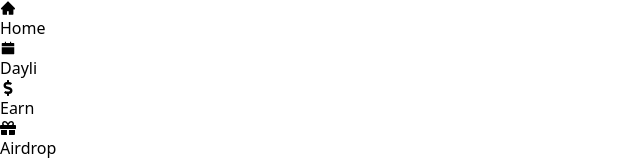
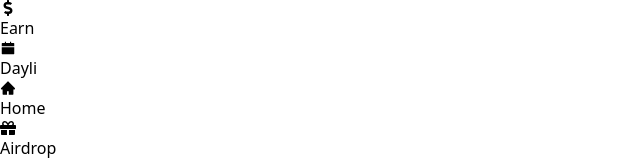
Before and after one commit to ecoiners/miners, a React (Vite) app: page / in a window 1280 px wide. Shown: the top 160 px of the page, without its empty margins (0-640 px from the left). Built offline with nearby package versions, Linux system fonts and the light colour scheme.

Commit message:
src/components/

```diff
--- a/src/components/ButtonNavbar.jsx
+++ b/src/components/ButtonNavbar.jsx
@@ -7,15 +7,15 @@
   const location = useLocation();
 
   const tabs = [
+    { path: "/earn", icon: FaDollarSign, label: "Earn" },
+    { path: "/dayli", icon: AiFillCalendar, label: "Dayli" },
     { path: "/", icon: AiFillHome, label: "Home" },
-    { path: "/dayli", icon: AiFillCalendar, label: "Dayli" },
-    { path: "/earn", icon: FaDollarSign, label: "Earn" },
     { path: "/airdrop", icon: FaGift, label: "Airdrop" },
     { path: "/refferals", icon: FaUserFriends, label: "Refferals" },
   ];
 
   return (
-    <nav className="fixed bottom-0 left-0 right-0 z-40 bg-gray-900/95 backdrop-blur-sm border-t border-gray-800">
+    <nav className="fixed bottom-0 left-0 right-0 z-50 bg-gray-900/95 backdrop-blur-sm border-t border-gray-800">
       <div className="flex items-center justify-around py-2">
         {tabs.map((tab) => {
           const Icon = tab.icon;
@@ -25,7 +25,7 @@
             <Link
               key={tab.path}
               to={tab.path}
-              className="flex flex-col items-center py-2 px-4 relative"
+              className="flex flex-col items-center px-4"
             >
               <div
                 className={`p-2 rounded-full transition ${
@@ -48,10 +48,6 @@
               >
                 {tab.label}
               </span>
-
-              {isActive && (
-                <div className="absolute -top-1 left-1/2 w-1 h-1 bg-green-400 rounded-full transform -translate-x-1/2" />
-              )}
             </Link>
           );
         })}
```
